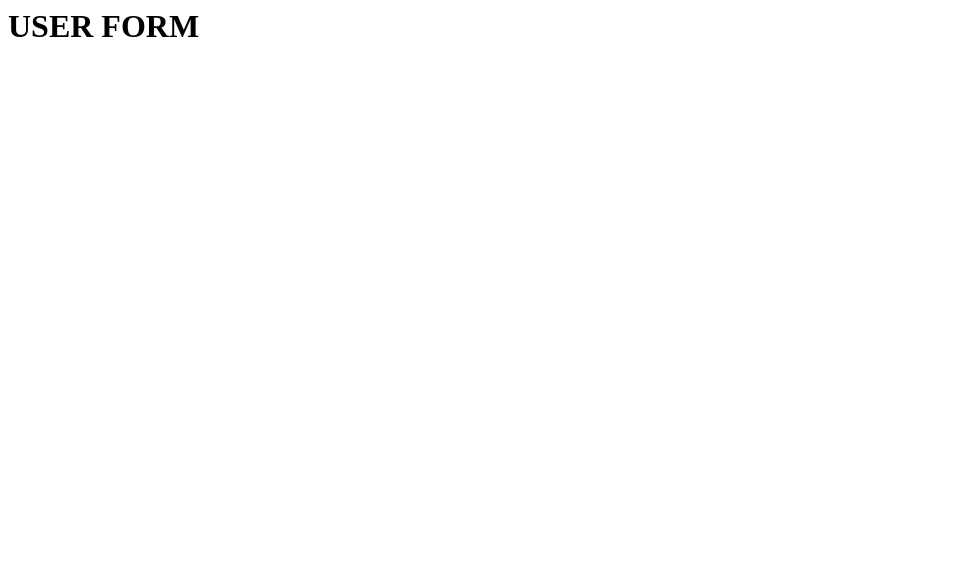
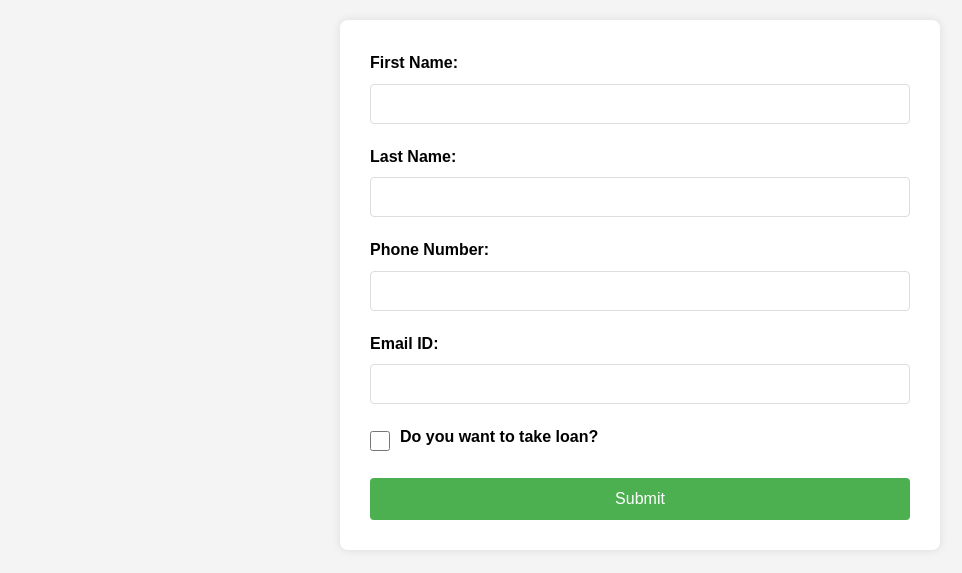
Before and after one commit to Gautam1504/AVS_Task, a plain HTML site: page user.html in a window 1280 px wide. Shown: the whole page, without its empty margins (0-962 px from the left). Drawn offline with Linux system fonts and the light colour scheme.

Commit message:
Add files via upload

```diff
--- a/user.html
+++ b/user.html
@@ -1 +1,118 @@
-<h1>USER FORM</h1>
+<!DOCTYPE html>
+<html lang="en">
+<head>
+    <meta charset="UTF-8">
+    <meta name="viewport" content="width=device-width, initial-scale=1.0">
+    <title>Contact Form</title>
+    <style>
+        * {
+            box-sizing: border-box;
+            margin: 0;
+            padding: 0;
+        }
+
+        body {
+            font-family: Arial, sans-serif;
+            line-height: 1.6;
+            padding: 20px;
+            background-color: #f4f4f4;
+        }
+
+        .form-container {
+            max-width: 600px;
+            margin: 0 auto;
+            background-color: #fff;
+            padding: 30px;
+            border-radius: 8px;
+            box-shadow: 0 0 10px rgba(0, 0, 0, 0.1);
+        }
+
+        .form-group {
+            margin-bottom: 20px;
+        }
+
+        label {
+            display: block;
+            margin-bottom: 8px;
+            font-weight: bold;
+        }
+
+        input[type="text"],
+        input[type="tel"],
+        input[type="email"] {
+            width: 100%;
+            padding: 10px;
+            border: 1px solid #ddd;
+            border-radius: 4px;
+            font-size: 16px;
+        }
+
+        .checkbox-group {
+            display: flex;
+            align-items: center;
+            gap: 10px;
+        }
+
+        input[type="checkbox"] {
+            width: 20px;
+            height: 20px;
+        }
+
+        button {
+            background-color: #4CAF50;
+            color: white;
+            padding: 12px 24px;
+            border: none;
+            border-radius: 4px;
+            cursor: pointer;
+            font-size: 16px;
+            width: 100%;
+            transition: background-color 0.3s;
+        }
+
+        button:hover {
+            background-color: #45a049;
+        }
+
+        @media (max-width: 480px) {
+            .form-container {
+                padding: 20px;
+            }
+        }
+    </style>
+</head>
+<body>
+    <div class="form-container">
+        <form>
+            <div class="form-group">
+                <label for="firstName">First Name:</label>
+                <input type="text" id="firstName" name="firstName" required>
+            </div>
+
+            <div class="form-group">
+                <label for="lastName">Last Name:</label>
+                <input type="text" id="lastName" name="lastName" required>
+            </div>
+
+            <div class="form-group">
+                <label for="phone">Phone Number:</label>
+                <input type="tel" id="phone" name="phone" pattern="[0-9]{10}" required>
+            </div>
+
+            <div class="form-group">
+                <label for="email">Email ID:</label>
+                <input type="email" id="email" name="email" required>
+            </div>
+
+            <div class="form-group">
+                <div class="checkbox-group">
+                    <input type="checkbox" id="loan" name="loan">
+                    <label for="loan">Do you want to take loan?</label>
+                </div>
+            </div>
+
+            <button type="submit">Submit</button>
+        </form>
+    </div>
+</body>
+</html>
```
